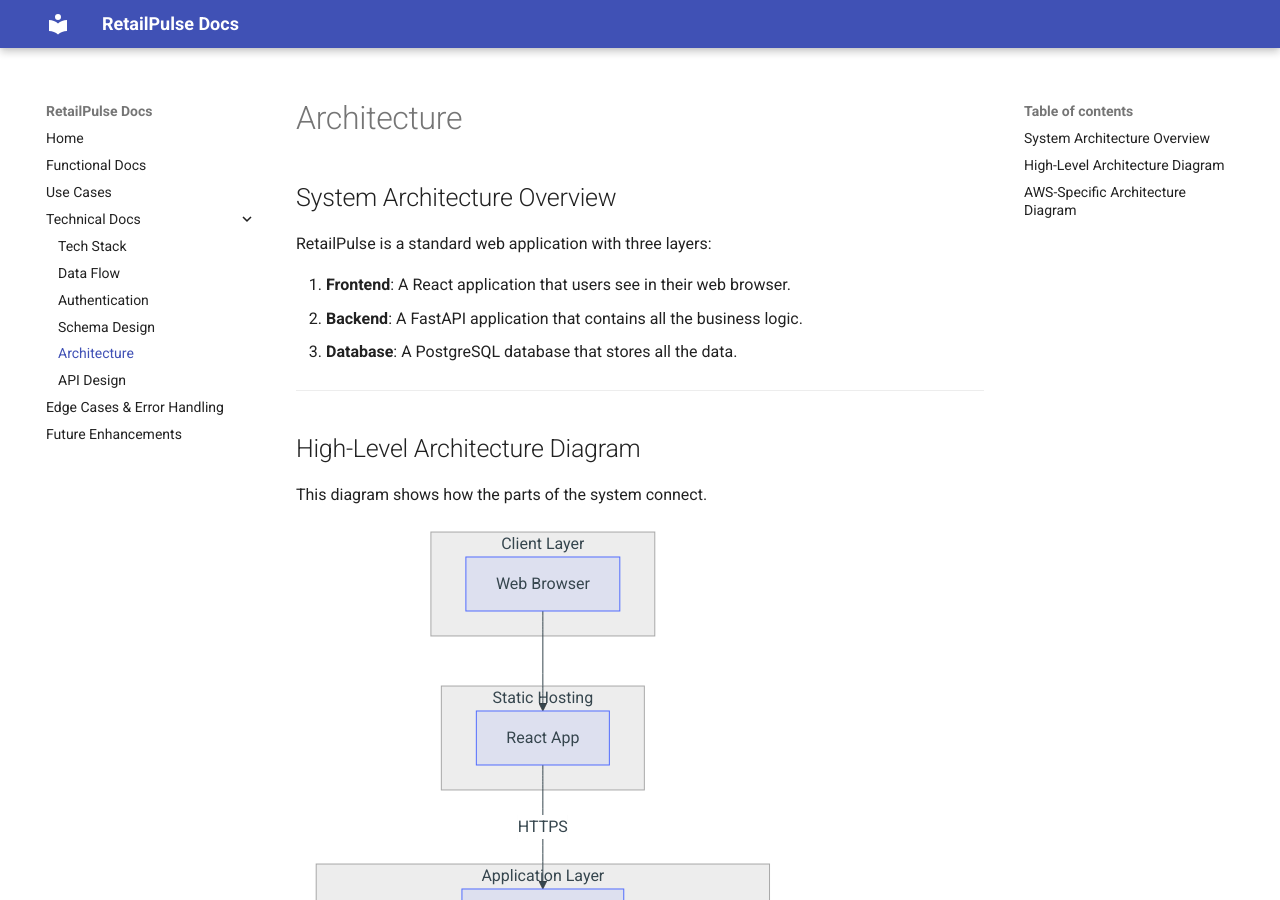
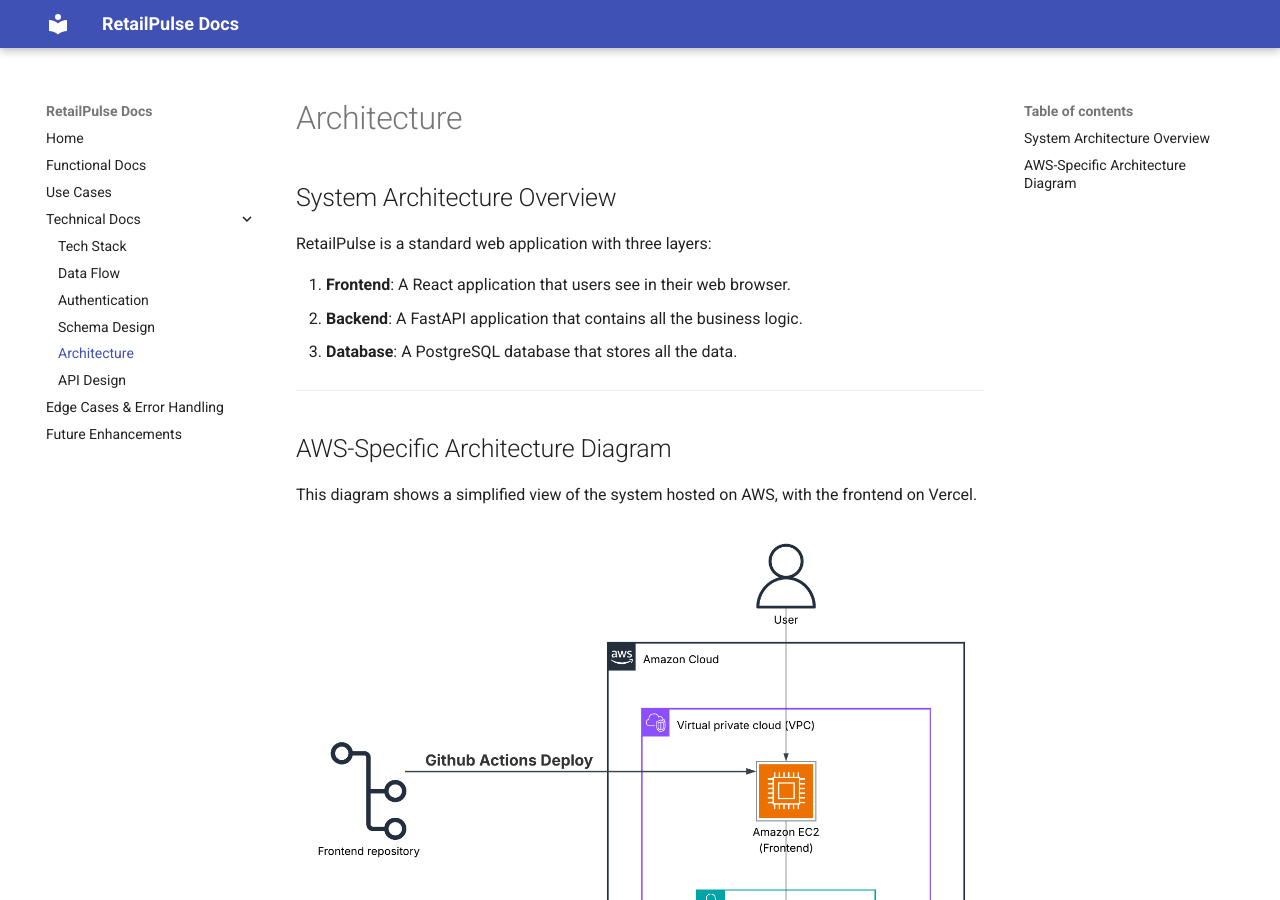
Before and after one commit to rohitagarwal-gkmit/retailpulse-docs, an MkDocs documentation site: the page built from docs/technical/architecture.md, in a window 1280 px wide and 900 px high. Built offline with MkDocs 1.6.1 and Material for MkDocs 9.7.7, drawn with Linux system fonts in a browser that asks for light colours; some of the changed lines change nothing that is shown.

Commit message:
[feat]: Add architecture diagram for AWS-specific system overview

````diff
--- a/docs/technical/architecture.md
+++ b/docs/technical/architecture.md
@@ -10,65 +10,8 @@
 
 ---
 
-## High-Level Architecture Diagram
-
-This diagram shows how the parts of the system connect.
-
-```mermaid
-graph TB
-    subgraph Client["Client Layer"]
-        Browser[Web Browser]
-    end
-
-    subgraph CDN["Static Hosting"]
-        React[React App]
-    end
-
-    subgraph Application["Application Layer"]
-        LB[Load Balancer]
-        API1[Backend App 1]
-        API2[Backend App 2]
-    end
-
-    subgraph Data["Data Layer"]
-        DB[(PostgreSQL Database)]
-        S3[S3 File Storage]
-    end
-
-    Browser --> React
-    React -->|HTTPS| LB
-    LB --> API1
-    LB --> API2
-    API1 --> DB
-    API2 --> DB
-    API1 --> S3
-    API2 --> S3
-```
-
----
-
 ## AWS-Specific Architecture Diagram
 
 This diagram shows a simplified view of the system hosted on AWS, with the frontend on Vercel.
 
-```mermaid
-graph TB
-    subgraph Internet["Internet"]
-        Users[Users]
-    end
-
-    Frontend[(Vercel Frontend)]
-
-    subgraph AWS["AWS Cloud"]
-        subgraph VPC["VPC"]
-            subgraph PrivateSubnet["Private Subnet"]
-                Backend[Containerized Backend]
-                DB[(PostgreSQL Database)]
-            end
-        end
-    end
-
-    Users -->|HTTPS| Frontend
-    Frontend -->|HTTPS| Backend
-    Backend --> DB
-```
+![RetailPulse AWS Architecture](../assets/Architecture.png)
````
Also changed, not shown: docs/assets/Architecture.png (added).
